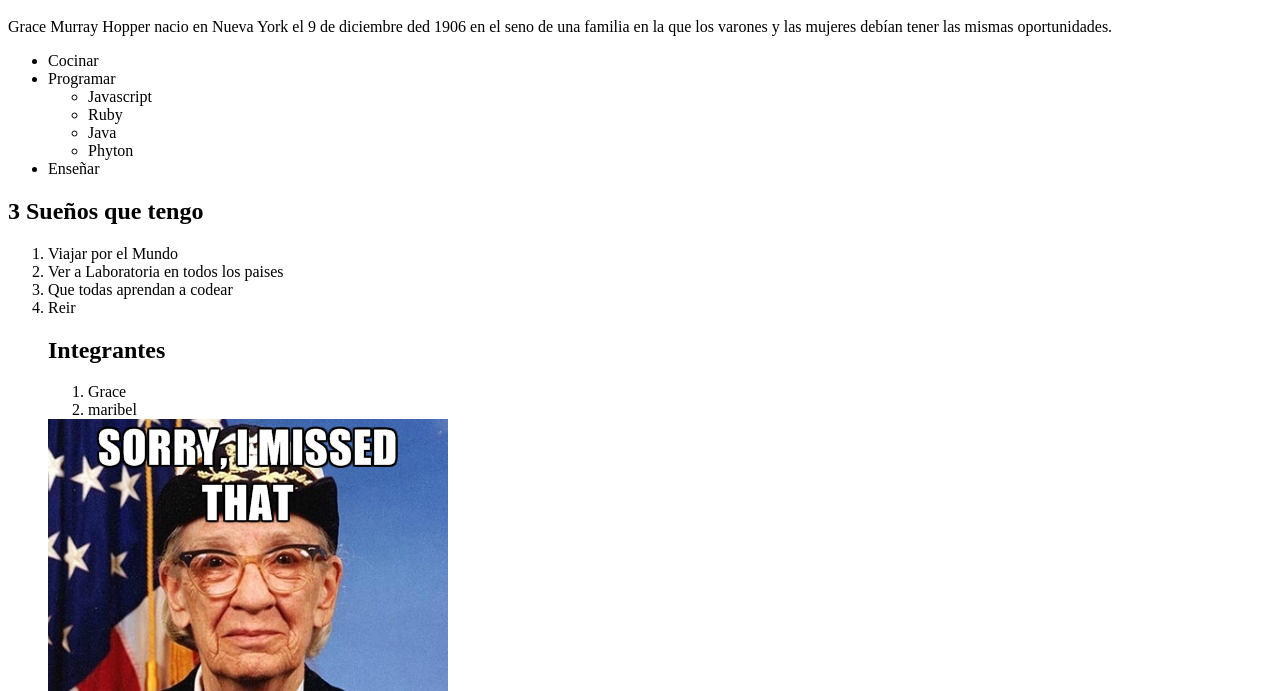
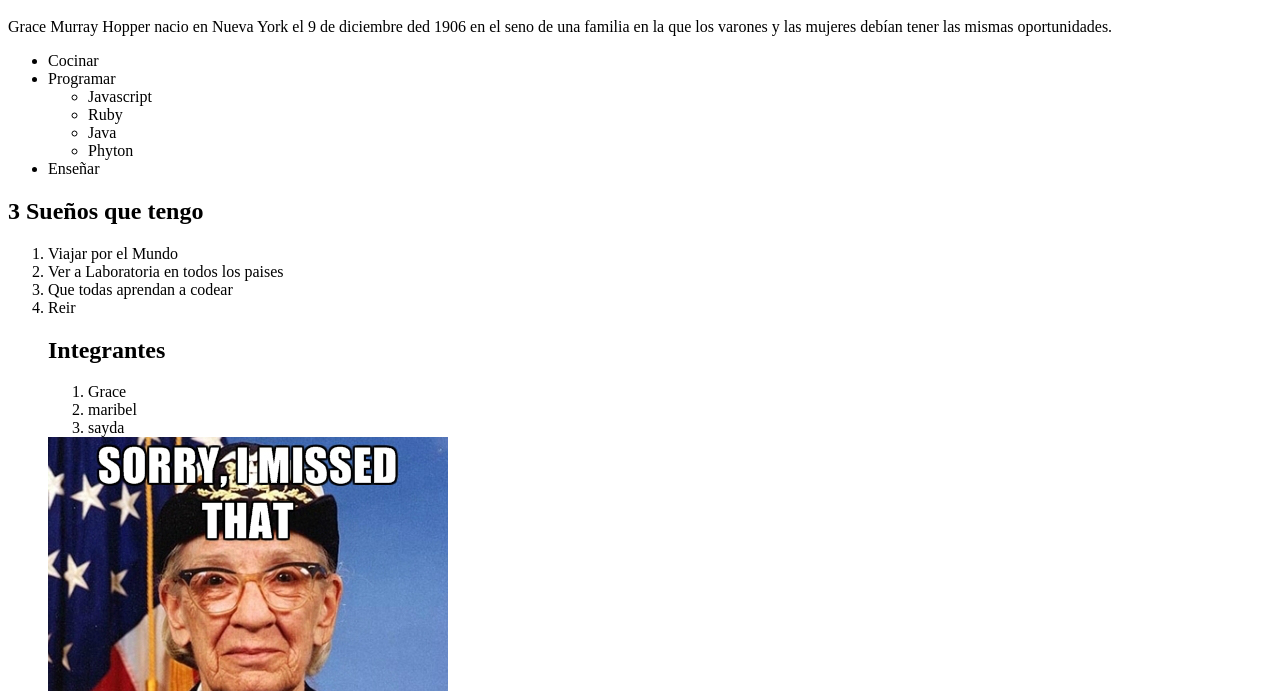
Before and after one commit to GraceFT/conociendoHTML1, a plain HTML site: page index.html.html in a window 1280 px wide. Shown: the part 109-800 px from the top of the page. Drawn offline with Linux system fonts and the light colour scheme.

Commit message:
agregue mi nombre

```diff
--- a/index.html.html
+++ b/index.html.html
@@ -31,6 +31,7 @@
     <ol>
         <li>Grace</li>
         <li>maribel</li>
+        <li>sayda</li>
     </ol
     <div  align="center"><img src="./images/grace.jpg" alt ="Imagen de Grace Hopper" border=></div>
 </body>
```
